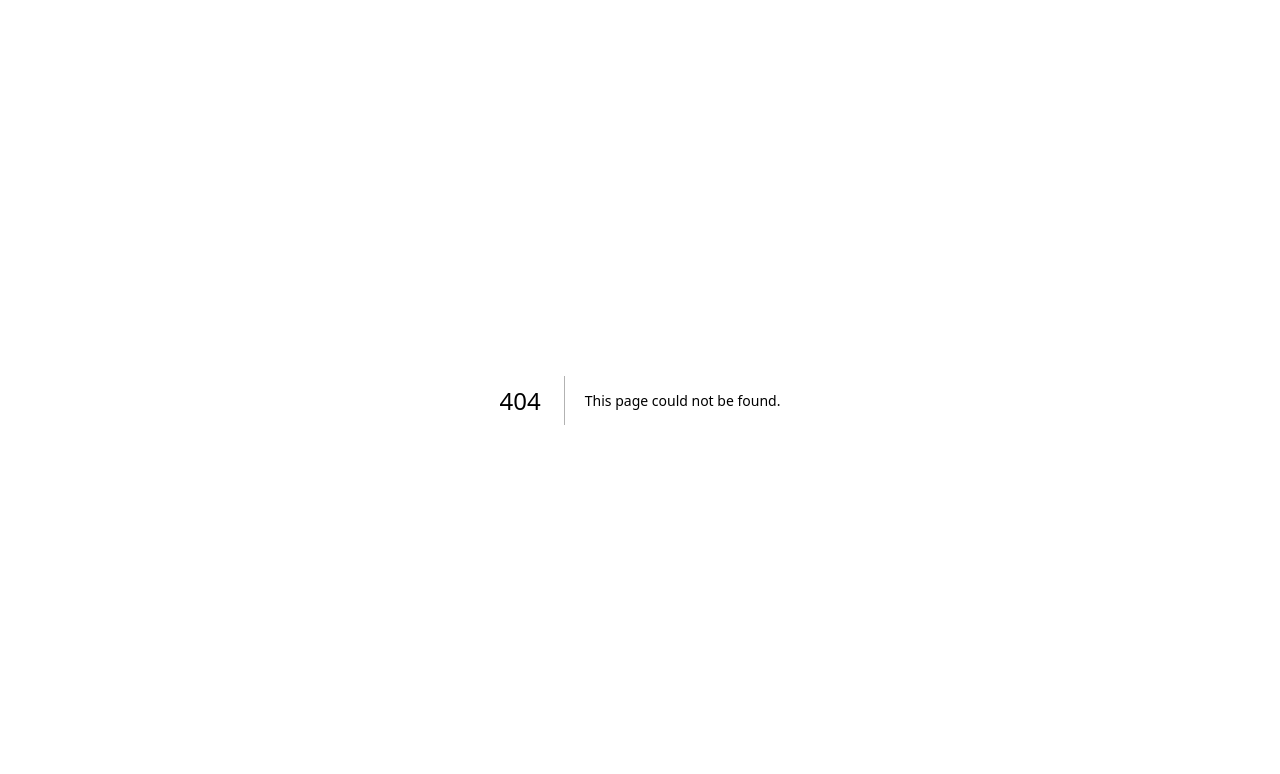
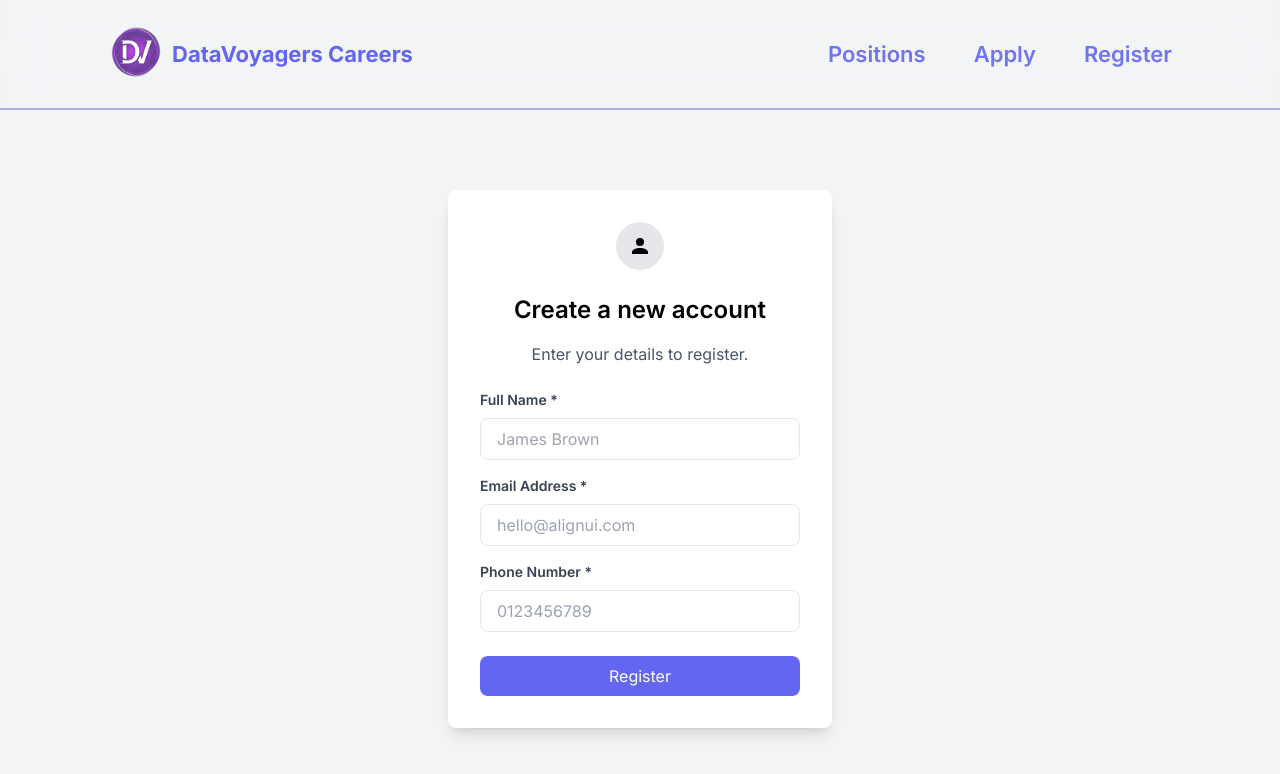
Before and after one commit to carhanc/website-cd, a Next.js app: page /register in a window 1280 px wide. Before the commit this address had no page. Shown: the top 774 px of the page. Built offline with nearby package versions, Linux system fonts and the light colour scheme; no server answers; the database is empty.

Commit message:
firebase

```diff
--- a/package.json
+++ b/package.json
@@ -10,6 +10,7 @@
   },
   "dependencies": {
     "@headlessui/react": "^1.7.18",
+    "firebase": "^10.12.1",
     "framer-motion": "^11.0.3",
     "hamburger-react": "^2.5.0",
     "next": "14.1.0",
--- a/src/app/page.js
+++ b/src/app/page.js
@@ -14,28 +14,111 @@ import data1 from "../../public/data.jpg"
 import BenefitsCard from "@/components/BenefitsCard";
 import benefits from "../data/benefitsData"
 import Footer from "@/components/footer";
-import { useEffect } from "react";
+
+// firebase imports
+// import { useEffect, useState } from "react";
+// import { collection, doc, getDocs, addDoc } from "firebase/firestore";
+// import { db } from "@/firebase/auth";
 
 const Home = () => {
+
+  // New User States
+
+  // const [user, setUser] = useState([])
+
+  // const [name, setName] = useState('')
+  // const [email, setEmail] = useState('')
+  // const [phone, setPhone] = useState(0)
+  // const [password, setPassword] = useState('')
+
+  // const userCollectionRef = collection(db, 'users')
+
+  // const getUser = async () => {
+  //   try {
+  //     const data = await getDocs(userCollectionRef)
+  //     const filteredData = data.docs.map((doc) => ({
+  //       id: doc.id,
+  //       ...doc.data()
+  //     }))
+  //     setUser(filteredData)
+  //   } catch (error) {
+  //     console.log(error)
+  //   }
+  // }
+
+  //   useEffect(() => {
+  //     getUser()
+  //   }, [])
+
+  //   const handleSubmitUser = async () => {
+  //     try {
+  //       await addDoc(userCollectionRef, {
+  //         name: name,
+  //         email: email,
+  //         phone: phone,
+  //         password: password
+  //       })
+  //       console.log('User Added')
+
+  //       getUser()
+  //     } catch (error) {
+  //       console.log(error)
+  //     }
+  //   }
 
   return (
     <div>
       <Nav />
 
-      <main className="lg:flex flex-col justify-center items-center text-indigo-600 bg-white text-center lg:mb-0 mb-5">
+      <div className="p-10 space-y-4">
+        {/* <input className="border-black border-2" type="text"
+          placeholder="User Name..."
+          onChange={(e) => setName(e.target.value)}
+        />
+
+        <input className="border-black border-2" type="text"
+        placeholder="User Email..."
+        onChange={(e) => setEmail(e.target.value)}
+        />
+
+        <input className="border-black border-2" type="number"
+        placeholder="Phone Number..."
+        onChange={(e) => setPhone(Number(e.target.value))}
+        />
+
+        <input className="border-black border-2" type="text"
+        placeholder="Password..."
+        onChange={(e) => setPhone(Number(e.target.value))}
+        />
+
+        <button onClick={handleSubmitUser}>Submit User</button> */}
+
+        {/* <div>
+          {user.map((user) => (
+            <div>
+              <h1>{user.name}</h1>
+              <p>{user.email}</p>
+            </div>
+          ))}
+        </div> */}
+      </div>
+
+      <main className="lg:flex flex-col justify-center items-center text-indigo-600 bg-white text-center lg:mb-0 mb-4">
           <div className="flex flex-col text-center items-center lg:items-start lg:text-left lg:pt-[12vh] pt-[8vh] lg:h-[28vh] lg:mb-0 mb-10 md:px-20 space-y-6">
             <p className="font-extrabold lg:mx-0 lg:pb-4 pb-2 text-4xl lg:text-5xl text-center">
               Explore the data deluge with DataVoyagers<br /> where curiosity meets innovation
             </p>
           </div>
             <div className="flex items-center justify-center lg:my-3">
+
               <Link
               className="rounded-full z-40 lg:ml-2 border-indigo-400 text-indigo-600 border-2 w-fit px-4 py-2 hover:brightness-90 transition ease-linear duration-300 flex flex-row group lg:text-lg"
               href="/positions"
               >
                   View Open Positions
-                <MdKeyboardArrowRight className="lg:mt-[5px] mt-[2px] scale-[1.25] ml-1 group-hover:translate-x-1 ease-linear duration-150" />
+                <MdKeyboardArrowRight className="lg:mt-[5px] mt-[5px] scale-[1.25] ml-1 group-hover:translate-x-1 ease-linear duration-150" />
               </Link>
+
             </div>
           <div className="justify-center -space-x-8 items-center text-center lg:flex lg:mb-10">
             <div className="w-1/3 lg:block hidden mb-4 scale-90 -rotate-[12deg]">
@@ -48,7 +131,7 @@ const Home = () => {
       </main>
 
 
-      <div className="px-10 xl:px-12 lg:py-10 pt-6 pb-10" id="benefit">
+      <div className="px-10 xl:px-12 lg:pt-10 pt-6">
         <h1 className="lg:mb-10 md:mb-10 mb-6 lg:text-3xl text-[25px] font-extrabold lg:text-left lg:mt-0 mt-4 text-indigo-500">Why Become a Voyager?</h1>
         <div className="grid xl:grid-cols-2 gap-6">
           {benefits.map((benefit) => (
@@ -60,7 +143,7 @@ const Home = () => {
 
       <div className="px-10 xl:px-12 py-10 bg-white">
 
-        <h1 className="text-grey-900 lg:mb-10 md:mb-10 mb-6 lg:text-3xl text-[25px] font-extrabold text-indigo-500 mt-4">The Voyager Culture</h1>
+        <h1 className="text-grey-900 lg:mb-10 md:mb-10 mb-6 lg:text-3xl text-[25px] font-extrabold text-indigo-500 mt-10">The Voyager Culture</h1>
 
         <div className="grid lg:grid-cols-2 gap-10">
 
--- a/src/app/positions/page.js
+++ b/src/app/positions/page.js
@@ -28,13 +28,16 @@ const Page = () => {
       <div className=' bg-indigo-100/60'>
         <Nav />
         <main className="lg:flex flex-cols-2 justify-evenly text-slate-800 bg-indigo-100/60">
-            <div className="flex flex-col text-center items-center lg:items-start lg:text-left lg:pt-[16vh] pt-[10vh] lg:h-[50vh] lg:mb-0 mb-14 md:px-20 space-y-6 p-16">
+            {/* <div className="flex flex-col text-center items-center lg:items-start lg:text-left lg:pt-[16vh] pt-[10vh] lg:h-[50vh] lg:mb-0 mb-14 md:px-20 space-y-6 p-16"> */}
+            <div className="flex flex-col text-center items-center lg:items-start lg:pt-[16vh] pt-[10vh] lg:h-[50vh] lg:mb-0 mb-14 md:px-20 space-y-6 p-16">
               <h1 className="text-4xl lg:text-6xl font-bold text-indigo-500">Open Positions</h1>
-              <p className="text-xl lg:text-3xl font-semibold bg-gradient-to-r from-indigo-500 via-violet-500 to-purple-500 bg-clip-text text-transparent lg:mx-0 lg:pb-4 pb-2">
+              <p className="text-xl lg:text-3xl lg:text-left font-semibold bg-gradient-to-r from-indigo-500 via-violet-500 to-purple-500 bg-clip-text text-transparent lg:mx-0 lg:pb-4 pb-2">
                 Check here for frequently updated open positions. Search and filter our list to find the perfect fit for you.
               </p>
             </div>
         </main>
+
+
 
       <div className='grid grid-cols-1 lg:grid-cols-4 p-10 justify-center items-center text-center gap-5 text-md lg:text-lg border-t-2 border-gray-400 gap-x-6'>
         <input
--- /dev/null
+++ b/src/app/register/page.js
@@ -0,0 +1,122 @@
+"use client"
+
+import React, { use } from 'react'
+import { useRouter } from 'next/navigation';
+import Nav from '@/components/nav'
+import { MdKeyboardArrowRight } from "react-icons/md";
+
+// firebase imports
+import { useEffect, useState } from "react";
+import { collection, doc, getDocs, addDoc } from "firebase/firestore";
+import { db } from "@/firebase/auth";
+import { signInWithGoogle } from "@/firebase/auth";
+
+const page = () => {
+
+    const router = useRouter();
+
+    // New User States
+
+  const [user, setUser] = useState([])
+
+  const [name, setName] = useState('')
+  const [email, setEmail] = useState('')
+  const [password, setPassword] = useState('')
+  const [phone, setPhone] = useState(0)
+
+  const userCollectionRef = collection(db, 'users')
+
+  const getUser = async () => {
+    try {
+      const data = await getDocs(userCollectionRef)
+      const filteredData = data.docs.map((doc) => ({
+        id: doc.id,
+        ...doc.data()
+      }))
+      setUser(filteredData)
+    } catch (error) {
+      console.log(error)
+    }
+  }
+
+    useEffect(() => {
+      getUser()
+    }, [])
+
+    const handleSubmitUser = async () => {
+      try {
+        await addDoc(userCollectionRef, {
+          name: name,
+          email: email,
+          phone: phone,
+          password: password
+        })
+        console.log('User Added')
+
+        getUser()
+        router.push('/')
+      } catch (error) {
+        console.log(error)
+      }
+    }
+
+  return (
+
+    <div className='bg-gray-100 h-screen'>
+    <Nav />
+
+    <div class="flex items-center justify-center mt-20">
+
+    <div class="bg-white p-8 rounded-lg shadow-lg max-w-sm w-full">
+        <div class="flex justify-center mb-6">
+            <span class="inline-block bg-gray-200 rounded-full p-3">
+                <svg xmlns="http://www.w3.org/2000/svg" width="24" height="24" viewBox="0 0 24 24"><path fill="currentColor" d="M12 4a4 4 0 0 1 4 4a4 4 0 0 1-4 4a4 4 0 0 1-4-4a4 4 0 0 1 4-4m0 10c4.42 0 8 1.79 8 4v2H4v-2c0-2.21 3.58-4 8-4"/></svg>
+            </span>
+        </div>
+        <h2 class="text-2xl font-semibold text-center mb-4">Create a new account</h2>
+        <p class="text-gray-600 text-center mb-6">Enter your details to register.</p>
+
+        <div>
+
+            <div class="mb-4">
+                <label for="fullName" class="block text-gray-700 text-sm font-semibold mb-2">Full Name *</label>
+                <input type="text" id="fullName" class="form-input w-full px-4 py-2 border rounded-lg text-gray-700 focus:ring-blue-500" required placeholder="James Brown"
+                onChange={(e) => setName(e.target.value)} />
+            </div>
+
+            <div class="mb-4">
+                <label for="email" class="block text-gray-700 text-sm font-semibold mb-2">Email Address *</label>
+                <input type="email" id="email" class="form-input w-full px-4 py-2 border rounded-lg text-gray-700 focus:ring-blue-500" required placeholder="hello@alignui.com"
+                onChange={(e) => setEmail(e.target.value)} />
+            </div>
+
+            <div class="mb-4">
+                <label for="email" class="block text-gray-700 text-sm font-semibold mb-2">Phone Number *</label>
+                <input type="number" id='phone' class="form-input w-full px-4 py-2 border rounded-lg text-gray-700 focus:ring-blue-500" required placeholder="0123456789"
+                onChange={(e) => setPhone(Number(e.target.value))} />
+            </div>
+
+            {/* <button onClick={signInWithGoogle} className="hover:text-white ease-linear duration-200 border-[3px]
+            rounded-md pl-4 pr-3 py-1 border-indigo-500/90 hover:bg-indigo-500/90 flex items-center group text-indigo-500/90 hover:brightness-110">
+                Sign up with Google
+                <span className="text-indigo-500 mt-[2px] group-hover:translate-x-1 group-hover:text-white font-semibold transition ease-linear duration-150 text-[27px]">
+                <MdKeyboardArrowRight />
+                </span>
+            </button> */}
+
+            <button type="submit" class="w-full bg-indigo-500 text-white px-4 py-2 mt-2 rounded-lg hover:brightness-90
+            focus:outline-none focus:ring-2 focus:ring-blue-500 focus:ring-opacity-50 duration-150 ease-linear"
+            onClick={handleSubmitUser}
+            >
+            Register
+            </button>
+
+        </div>
+        </div>
+    </div>
+    </div>
+
+  )
+}
+
+export default page
--- a/src/components/BenefitsCard.js
+++ b/src/components/BenefitsCard.js
@@ -5,16 +5,16 @@ import React from 'react'
 export default function BenefitsCard({title, desc, img}) {
     return (
 
-            <div class="text-center md:text-left hover:bg-violet-100 transition ease-linear duration-150 shadow-lg rounded-md">
-                <div class="hover:bg-white/10 transition ease-linear font-medium bg-white/5 px-4 py-6 rounded-xl border-2 border-blue-900/40 flex lg:h-[19vh]">
+            <div className="text-center md:text-left hover:bg-violet-100 transition ease-linear duration-150 shadow-lg rounded-md" id='culture'>
+                <div className="hover:bg-white/10 transition ease-linear font-medium bg-white/5 px-4 py-6 rounded-xl border-2 border-blue-900/40 flex lg:h-[19vh]">
                     <div className='rounded-md hidden lg:flex p-4 w-36 xl:mr-5'>
                         <Image src={`/${img}`} alt="icon" width={100} height={100} className="rounded-md h-fit w-fit" />
                     </div>
                     <div className='my-auto'>
-                        <div class="font-bold text-xl text-indigo-400 mb-2">
+                        <div className="font-bold text-xl text-indigo-400 mb-2">
                             {title}
                         </div>
-                        <div class="text-md text-gray-600">
+                        <div className="text-md text-gray-600">
                             {desc}
                         </div>
                     </div>
--- a/src/components/footer.js
+++ b/src/components/footer.js
@@ -3,9 +3,10 @@ import Link from "next/link";
 import logo from "../../public/logo.png"
 
 const navigation = {
+
   about: [
     { name: "Benefits", href: "/" },
-    { name: "Work Culture", href: "/" },
+    { name: "Work Culture", href: "#culture" },
   ],
   positions: [
     { name: "Senior", href: "/positions" },
--- a/src/components/nav.js
+++ b/src/components/nav.js
@@ -7,9 +7,10 @@ import { Disclosure, Transition } from "@headlessui/react";
 import logo from "../../public/logo.png"
 
 import { Divide as Hamburger1 } from 'hamburger-react'
-import { useState } from 'react'
-import { FaArrowRightLong } from "react-icons/fa6";
+import { useState, useEffect } from 'react'
 import { MdKeyboardArrowRight } from "react-icons/md";
+
+import { signInWithGoogle } from "@/firebase/auth";
 
 const Nav = () => {
 
@@ -60,12 +61,12 @@ const Nav = () => {
                       Positions
                   </Link>
 
-                  <Link href="/apply" className="hover:text-white ease-linear duration-200 border-[3px]
-                  rounded-md pl-4 pr-3 py-1 border-indigo-500/90 hover:bg-indigo-500/90 flex items-center group text-indigo-500/90 hover:brightness-110">
+                  <Link href="/apply" className="my-auto hover:scale-105 ease-linear duration-150 hover:text-indigo-500 text-indigo-500/90 hover:brightness-110">
                       Apply
-                      <span className="text-indigo-500 mt-[2px] group-hover:translate-x-1 group-hover:text-white font-semibold transition ease-linear duration-150 text-[27px]">
-                        <MdKeyboardArrowRight />
-                      </span>
+                  </Link>
+
+                  <Link href="/register" className="my-auto hover:scale-105 ease-linear duration-150 hover:text-indigo-500 text-indigo-500/90 hover:brightness-110">
+                      Register
                   </Link>
 
                 </div>
@@ -84,7 +85,7 @@ const Nav = () => {
                 className="relative"
               >
                 <div
-                  className="mt-4 mb-4 border-t border-indigo-600/40 sm:hidden h-[80px] py-4"
+                  className="mt-4 mb-4 border-t border-indigo-600/40 sm:hidden h-[120px] py-4"
                 >
                   <div className="mt-2 flex flex-col space-y-4">
 
@@ -106,6 +107,15 @@ const Nav = () => {
                       </Disclosure.Button>
                     </Link>
 
+                    <Link href="/register" passHref>
+                      <Disclosure.Button
+                        as="a"
+                        className="rounded-md p-2 font-semibold text-indigo-500 hover:bg-gray-900/50 "
+                      >
+                        Register
+                      </Disclosure.Button>
+                    </Link>
+
                   </div>
                 </div>
               </Transition>
--- /dev/null
+++ b/src/firebase/auth.js
@@ -0,0 +1,31 @@
+import { initializeApp } from "firebase/app";
+import { getAuth, GoogleAuthProvider, signInWithPopup } from "firebase/auth";
+import { getFirestore } from "firebase/firestore";
+
+const firebaseConfig = {
+  apiKey: "AIzaSyAx8taCaHiMwktCZs-BvzSIw0G-iZLyaTA",
+  authDomain: "websitecd-3eecf.firebaseapp.com",
+  projectId: "websitecd-3eecf",
+  storageBucket: "websitecd-3eecf.appspot.com",
+  messagingSenderId: "68990750874",
+  appId: "1:68990750874:web:2b2e72e3b475be01214f23",
+  measurementId: "G-70H2LX8ZQW"
+};
+
+const app = initializeApp(firebaseConfig);
+
+export const auth = getAuth(app);
+
+const provider = new GoogleAuthProvider();
+
+export const signInWithGoogle = () => {
+  signInWithPopup(auth, provider)
+    .then((result) => {
+      const user = result.user;
+      console.log(user);
+    }).catch((error) => {
+      console.log(error);
+    });
+}
+
+export const db = getFirestore(app);
```
Also changed, not shown: 1 other file (tests, documents, lock files or other folders).
